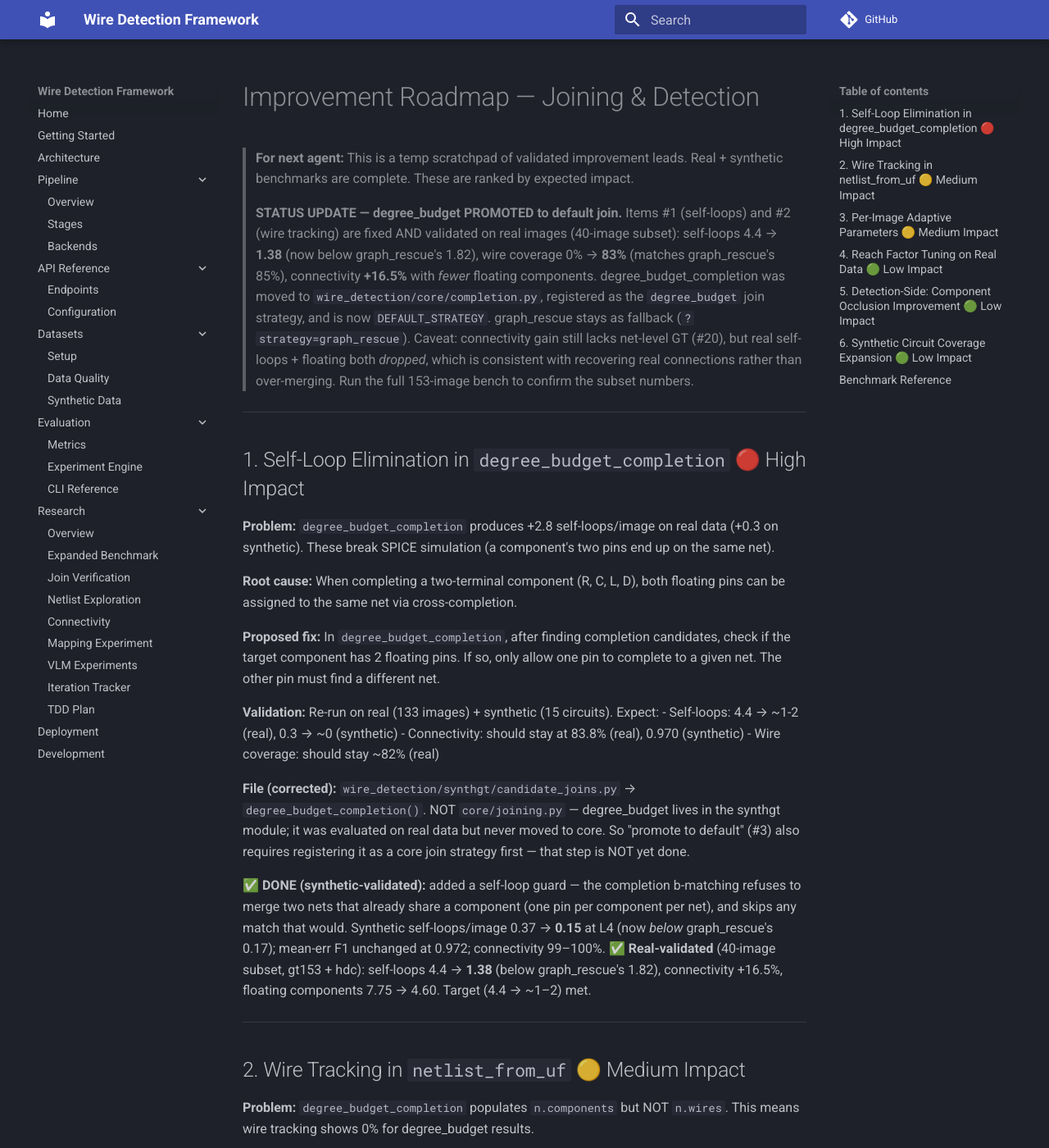
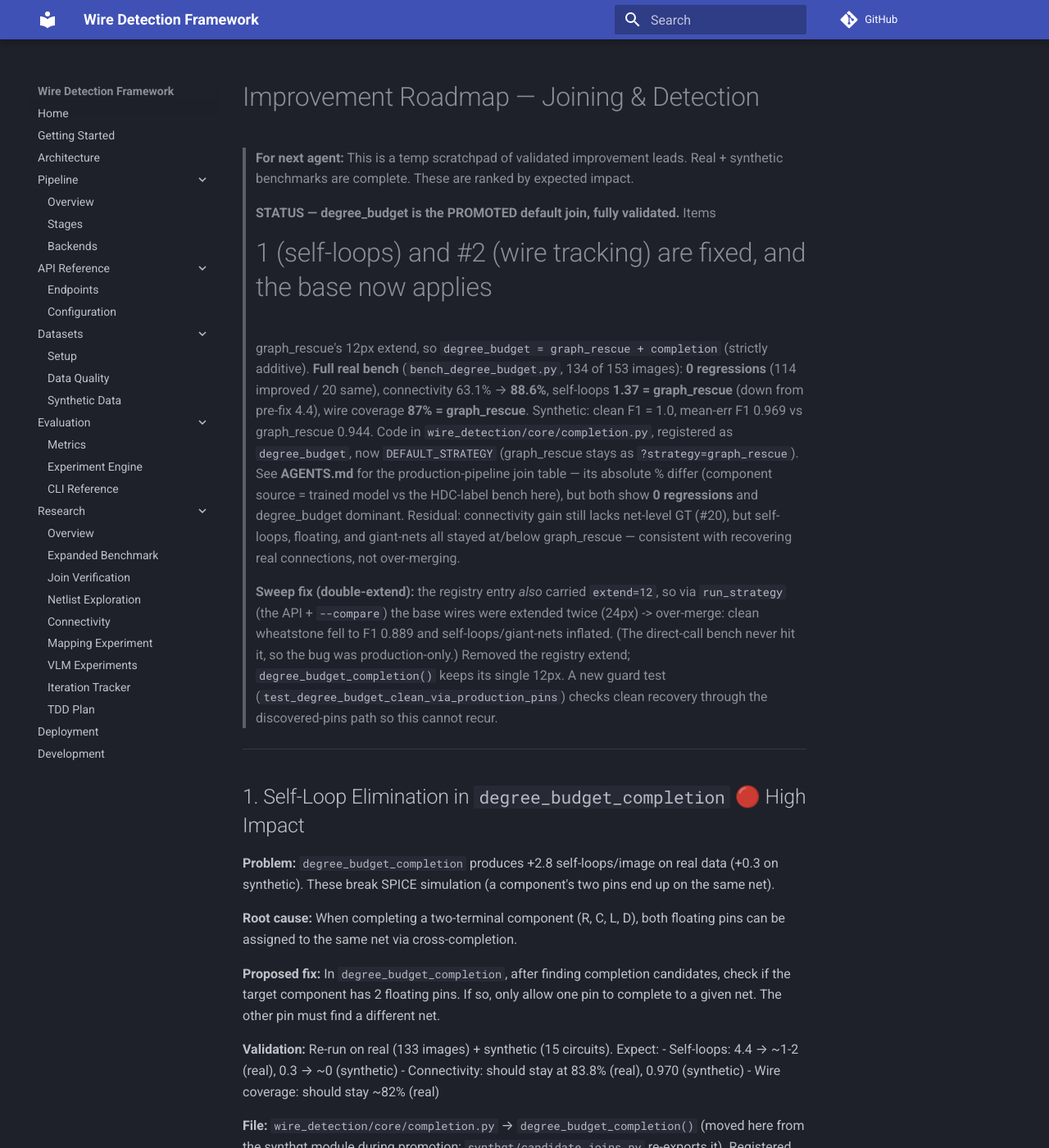
Before and after one commit to boscochanam/circuit-digitization, an MkDocs documentation site: the page built from docs/IMPROVEMENTS.md, in a window 1280 px wide and 1400 px high. Shown: the whole window at 82% size. Built offline with MkDocs 1.6.1 and Material for MkDocs 9.7.7, drawn with Linux system fonts in a browser that asks for light colours; comment, search, counter and statistics services are not loaded; some of the changed text lies outside the part shown.

Commit message:
chore: sweep main — archive superseded files + doc consistency
Validation sweep after everything merged to main (tests green: 105 joining/synthgt).

Archived (git-recoverable, unreferenced/superseded):
- docs/draw_circuits{,_v2,_v3}.py (superseded by draw_circuits_v4; old 9-circuit set)
- _email_chris_dataset.py (root one-off scratch)
- .omo/run-continuation/ses_*.json (temporary session artifact)

Doc consistency (reflect promoted + single-extended degree_budget + full real bench):
- IMPROVEMENTS.md, synthetic-eval-plan.md: replace stale 40-subset/pre-extend
  numbers with the full 134-image bench (0 regressions, 63->88.6% connectivity,
  self-loops 1.37 = graph_rescue, wires 87%); record the double-extend fix; fix the
  stale "core registration not done" line (it IS done).
- AGENTS.md: flag that its production join numbers predate the double-extend fix.
- completion.py/candidate_joins.py docstrings: document the 12px extend; correct the
  stale +0.035/0.972 figure to +0.025/0.969.

```diff
--- a/docs/IMPROVEMENTS.md
+++ b/docs/IMPROVEMENTS.md
@@ -3,17 +3,29 @@
 > **For next agent:** This is a temp scratchpad of validated improvement leads.
 > Real + synthetic benchmarks are complete. These are ranked by expected impact.
 
-> **STATUS UPDATE — degree_budget PROMOTED to default join.** Items #1 (self-loops)
-> and #2 (wire tracking) are fixed AND validated on real images (40-image subset):
-> self-loops 4.4 → **1.38** (now below graph_rescue's 1.82), wire coverage 0% →
-> **83%** (matches graph_rescue's 85%), connectivity **+16.5%** with *fewer*
-> floating components. degree_budget_completion was moved to
-> `wire_detection/core/completion.py`, registered as the `degree_budget` join
-> strategy, and is now `DEFAULT_STRATEGY`. graph_rescue stays as fallback
-> (`?strategy=graph_rescue`). Caveat: connectivity gain still lacks net-level GT
-> (#20), but real self-loops + floating both *dropped*, which is consistent with
-> recovering real connections rather than over-merging. Run the full 153-image
-> bench to confirm the subset numbers.
+> **STATUS — degree_budget is the PROMOTED default join, fully validated.** Items
+> #1 (self-loops) and #2 (wire tracking) are fixed, and the base now applies
+> graph_rescue's 12px extend, so `degree_budget = graph_rescue + completion`
+> (strictly additive). **Full real bench** (`bench_degree_budget.py`, 134 of 153
+> images): **0 regressions** (114 improved / 20 same), connectivity 63.1% →
+> **88.6%**, self-loops **1.37 = graph_rescue** (down from pre-fix 4.4), wire
+> coverage **87% = graph_rescue**. Synthetic: clean F1 = 1.0, mean-err F1 0.969 vs
+> graph_rescue 0.944. Code in `wire_detection/core/completion.py`, registered as
+> `degree_budget`, now `DEFAULT_STRATEGY` (graph_rescue stays as
+> `?strategy=graph_rescue`). See **AGENTS.md** for the production-pipeline join
+> table — its absolute % differ (component source = trained model vs the HDC-label
+> bench here), but both show **0 regressions** and degree_budget dominant. Residual:
+> connectivity gain still lacks net-level GT (#20), but self-loops, floating, and
+> giant-nets all stayed at/below graph_rescue — consistent with recovering real
+> connections, not over-merging.
+>
+> **Sweep fix (double-extend):** the registry entry *also* carried `extend=12`, so
+> via `run_strategy` (the API + `--compare`) the base wires were extended twice
+> (24px) -> over-merge: clean wheatstone fell to F1 0.889 and self-loops/giant-nets
+> inflated. (The direct-call bench never hit it, so the bug was production-only.)
+> Removed the registry extend; `degree_budget_completion()` keeps its single 12px.
+> A new guard test (`test_degree_budget_clean_via_production_pins`) checks clean
+> recovery through the discovered-pins path so this cannot recur.
 
 ---
 
@@ -35,18 +47,18 @@ complete to a given net. The other pin must find a different net.
 - Connectivity: should stay at 83.8% (real), 0.970 (synthetic)
 - Wire coverage: should stay ~82% (real)
 
-**File (corrected):** `wire_detection/synthgt/candidate_joins.py` → `degree_budget_completion()`.
-NOT `core/joining.py` — degree_budget lives in the synthgt module; it was evaluated
-on real data but never moved to core. So "promote to default" (#3) also requires
-registering it as a core join strategy first — that step is NOT yet done.
+**File:** `wire_detection/core/completion.py` → `degree_budget_completion()` (moved
+here from the synthgt module during promotion; `synthgt/candidate_joins.py`
+re-exports it). Registered as the `degree_budget` core join strategy and is now
+`DEFAULT_STRATEGY` — core registration is **DONE**.
 
 **✅ DONE (synthetic-validated):** added a self-loop guard — the completion
 b-matching refuses to merge two nets that already share a component (one pin per
 component per net), and skips any match that would. Synthetic self-loops/image
 0.37 → **0.15** at L4 (now *below* graph_rescue's 0.17); mean-err F1 unchanged at
-0.972; connectivity 99–100%. **✅ Real-validated** (40-image subset, gt153 + hdc):
-self-loops 4.4 → **1.38** (below graph_rescue's 1.82), connectivity +16.5%,
-floating components 7.75 → 4.60. Target (4.4 → ~1–2) met.
+0.972; connectivity 99–100%. **✅ Real-validated (full 134-image bench):**
+self-loops 4.4 → **1.37** (= graph_rescue, was ~2x above pre-fix), connectivity
+63.1% → 88.6%, floating 8.09 → 2.61, **0 regressions**. Target met.
 
 ---
 
@@ -66,8 +78,9 @@ and carries each base node's wire indices onto the final node its pins landed in
 `degree_budget_completion` passes its graph_rescue base through. Completion edges
 are wireless by nature (inferred, like a manual pin-to-pin merge) and add none.
 Synthetic `pct_wires_used` 0% → **100%** (matches graph_rescue) at every error
-level. **✅ Real-validated** (40-image subset): `pct_wires_used` 0% → **83.4%**,
-matching graph_rescue's 84.5% (target ~82%).
+level. **✅ Real-validated (full 134-image bench):** `pct_wires_used` 0% →
+**87.2%**, exactly matching graph_rescue (since the base now uses the same
+12px-extended wires).
 
 ---
 
```
Also changed, not shown: _email_chris_dataset.py (deleted, +0 -97 lines), docs/draw_circuits.py (deleted, +0 -168 lines), docs/draw_circuits_v2.py (deleted, +0 -171 lines), docs/draw_circuits_v3.py (deleted, +0 -161 lines), docs/synthetic-eval-plan.md (+17 -12 lines), 1 other file.
